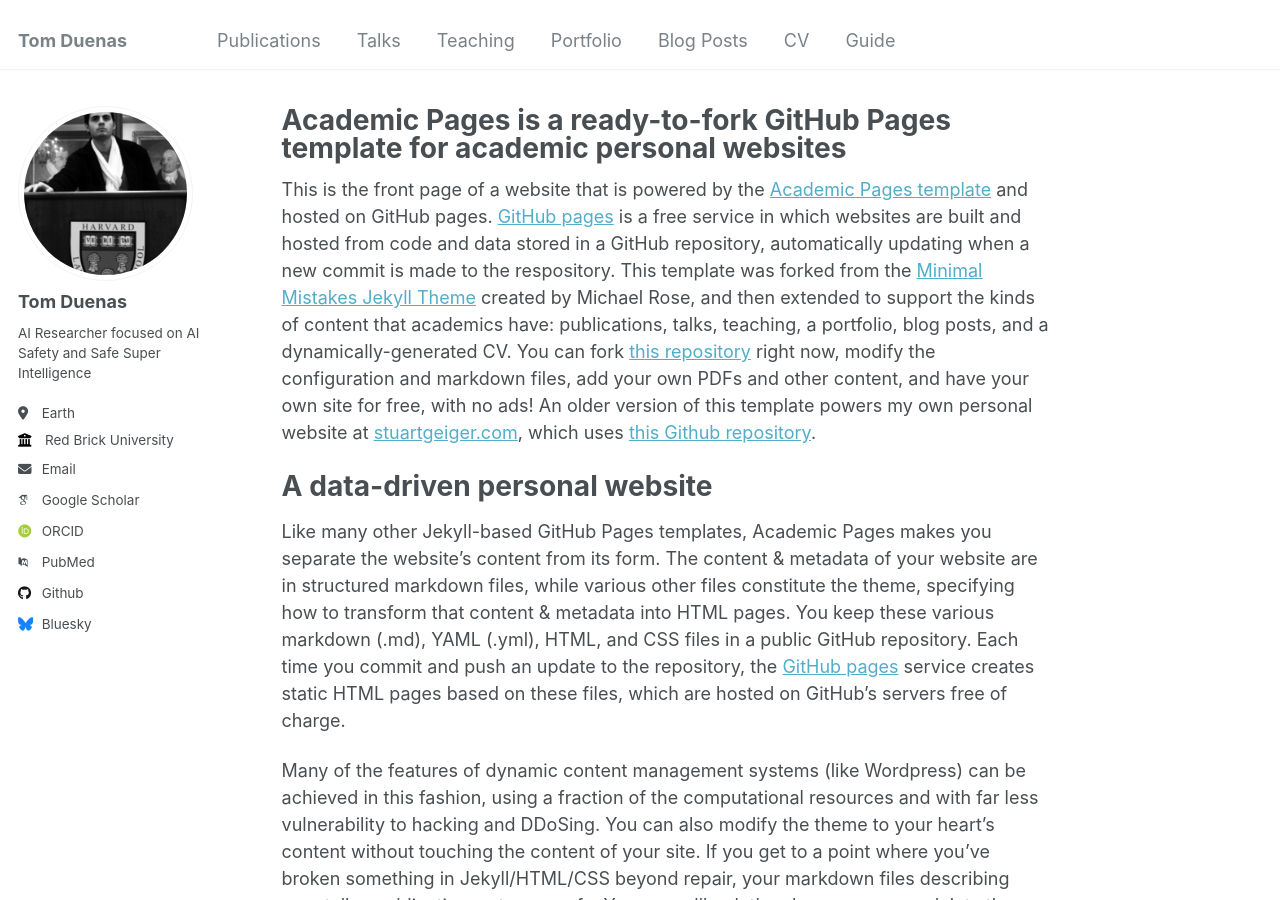
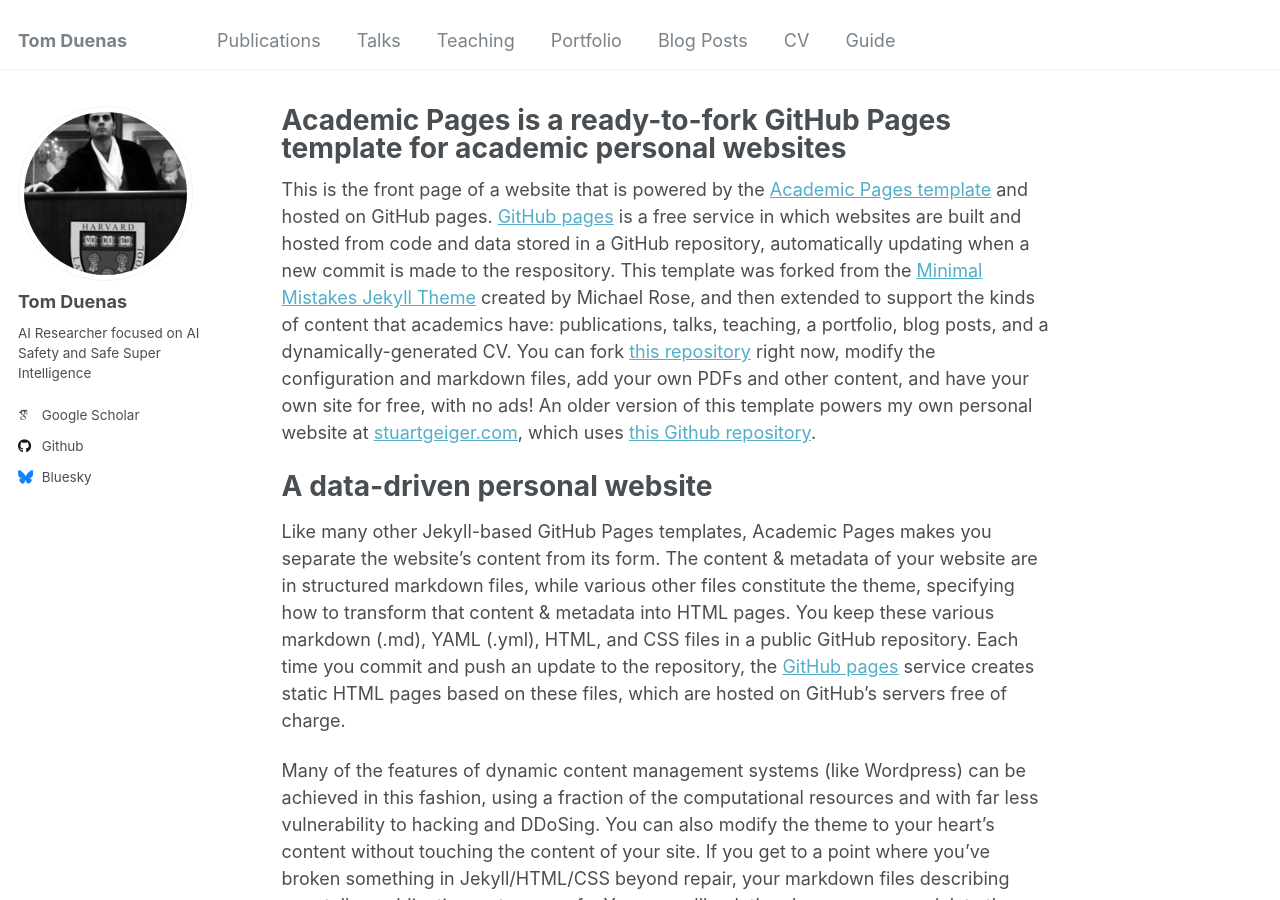
Before and after one commit to TomDuenas/tomduenas.github.io, a Jekyll site: the page built from _pages/about.md, in a window 1280 px wide and 900 px high. Built offline with Jekyll 4.4.1, drawn with Linux system fonts in a browser that asks for light colours; some web fonts are replaced.

Commit message:
Update _config.yml

```diff
--- a/_config.yml
+++ b/_config.yml
@@ -25,18 +25,18 @@ author:
   name             : "Tom Duenas"
   pronouns         : # example: "she/her"
   bio              : "AI Researcher focused on AI Safety and Safe Super Intelligence"
-  location         : "Earth"
-  employer         : "Red Brick University"
+  location         : # URL
+  employer         : # URL
   uri              : # URL
-  email            : "none@example.org"
+  email            : # URL
 
   # Academic websites
   arxiv            : # URL - Update with the correct link to your profile
   googlescholar    : "https://scholar.google.com/citations?user=PS_CX0AAAAAJ"
   impactstory      : # URL
-  orcid            : "http://orcid.org/yourorcidurl"
+  orcid            : # URL
   semantic         : # URL
-  pubmed           : "https://www.ncbi.nlm.nih.gov/pubmed/?term=john+snow"
+  pubmed           : # URL
   researchgate     : # URL
 
   # Repositories and software development
```
